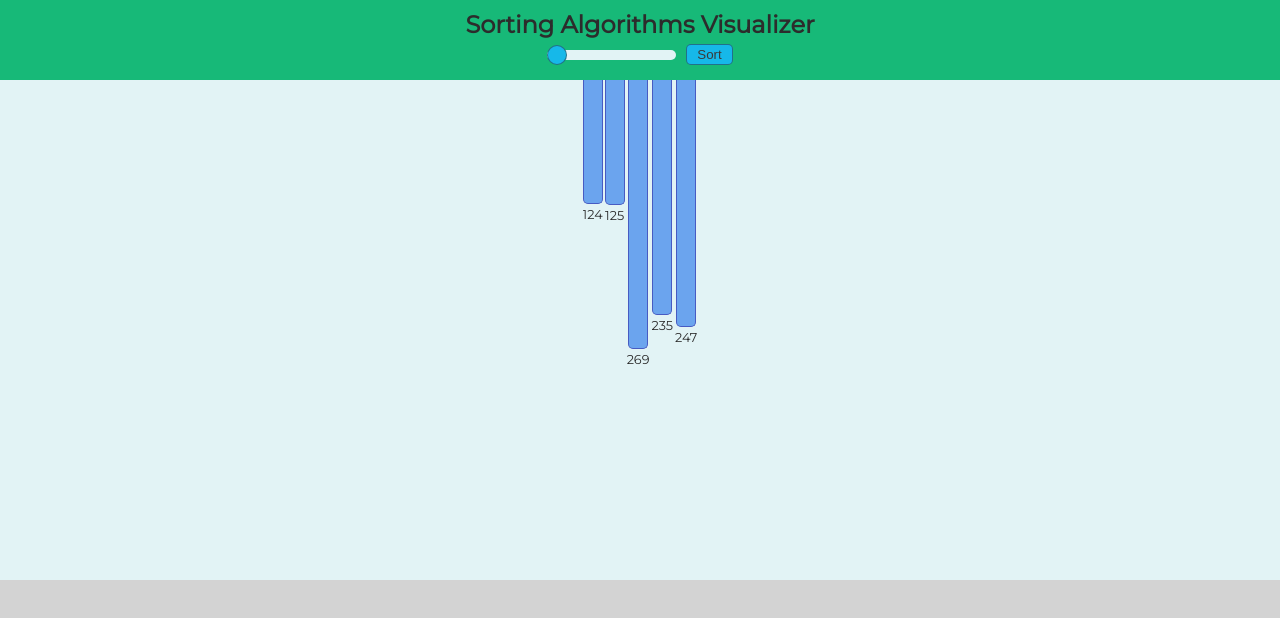
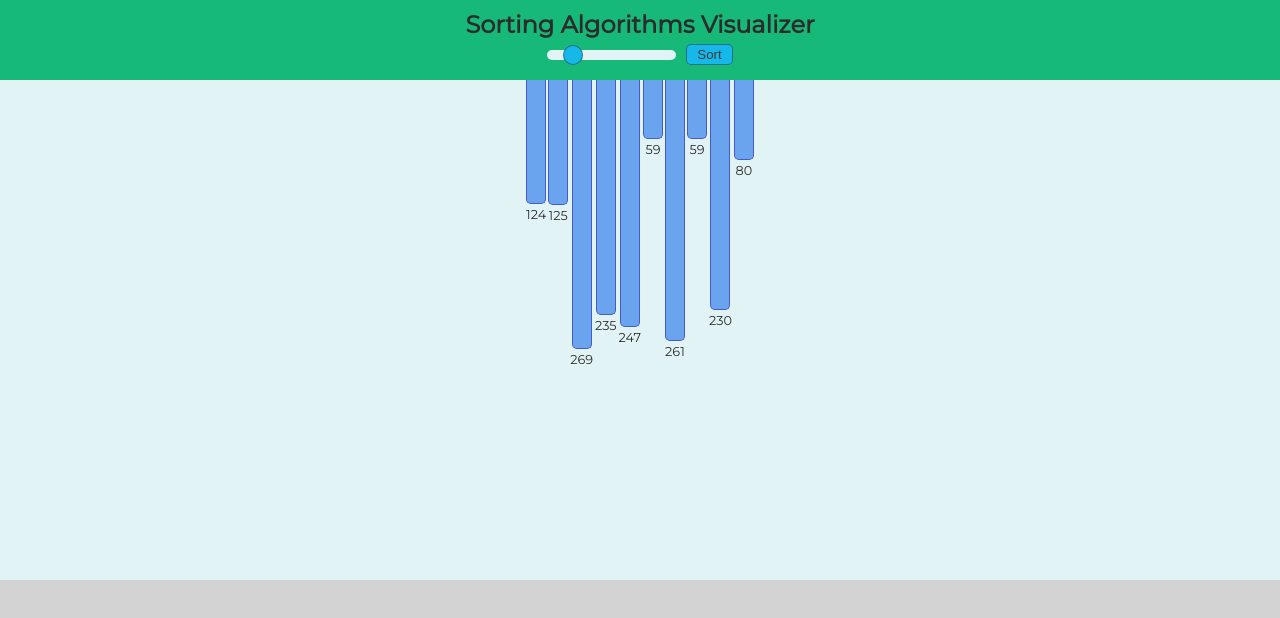
Before and after one commit to MatiMatik97/sorting-algorithms-visualizer, a React (Create React App) app: page / in a window 1280 px wide. Shown: the top 618 px of the page. Built offline with nearby package versions, Linux system fonts and the light colour scheme.

Commit message:
refactor, files structure

```diff
--- a/src/App.jsx
+++ b/src/App.jsx
@@ -7,7 +7,7 @@ export const BarsAmountContext = createContext();
 export const IsSortingContext = createContext();
 
 const App = () => {
-  const [barsAmount, setBarsAmount] = useState(5);
+  const [barsAmount, setBarsAmount] = useState(10);
   const [isSorting, setIsSorting] = useState(false);
 
   return (
--- a/src/algorithms/BubbleSort.js
+++ b/src/algorithms/BubbleSort.js
@@ -1,6 +1,8 @@
-import { BARS_BASIC_BG_COLOR, BARS_COPMARE_BG_COLOR } from '../helpers/colors';
-import { STEP_TIME, DONE_TIME } from '../helpers/times';
-import { swapInArray, finishAnimations } from '../helpers/helpers';
+import {
+    BARS_BASIC_BG_COLOR, BARS_COPMARE_BG_COLOR,
+    STEP_TIME, DONE_TIME,
+    swapInArray, finishAnimations
+} from '../helpers';
 
 const BubbleSort = () => { }
 
--- a/src/helpers/colors.js
+++ /dev/null
@@ -1,4 +0,0 @@
-export const
-    BARS_BASIC_BG_COLOR = "#6ba4ee",
-    BARS_COPMARE_BG_COLOR = "#df1010",
-    BARS_DONE_BG_COLOR = "#3da827";
--- a/src/helpers/helpers.js
+++ b/src/helpers/index.js
@@ -1,5 +1,11 @@
-import { BARS_BASIC_BG_COLOR, BARS_DONE_BG_COLOR } from './colors';
-import { STEP_TIME, DONE_TIME } from './times';
+export const
+    BARS_BASIC_BG_COLOR = "#6ba4ee",
+    BARS_COPMARE_BG_COLOR = "#df1010",
+    BARS_DONE_BG_COLOR = "#3da827";
+
+export const
+    STEP_TIME = 25,
+    DONE_TIME = 200;
 
 export const swapInArray = (arr, i, j) => {
     const temp = arr[i];
--- a/src/helpers/times.js
+++ /dev/null
@@ -1,3 +0,0 @@
-export const
-    STEP_TIME = 25,
-    DONE_TIME = 200;
```
